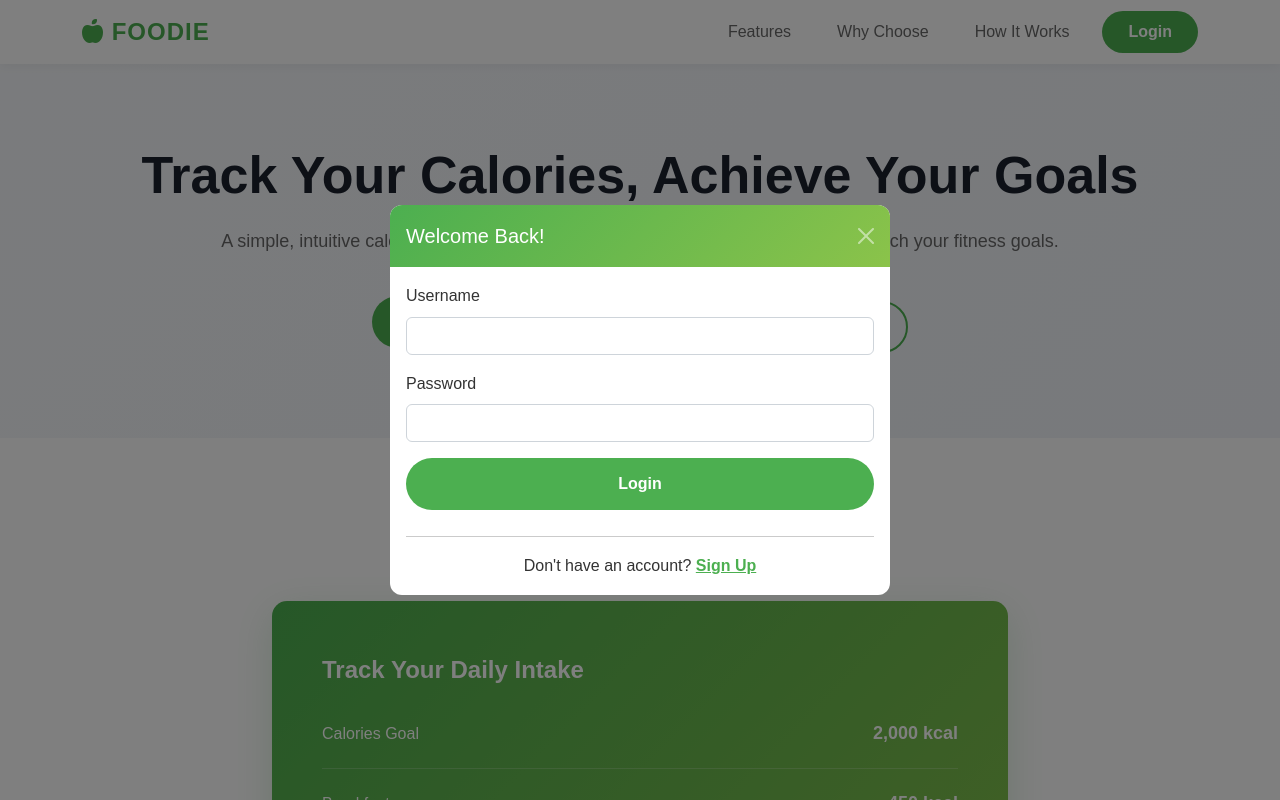
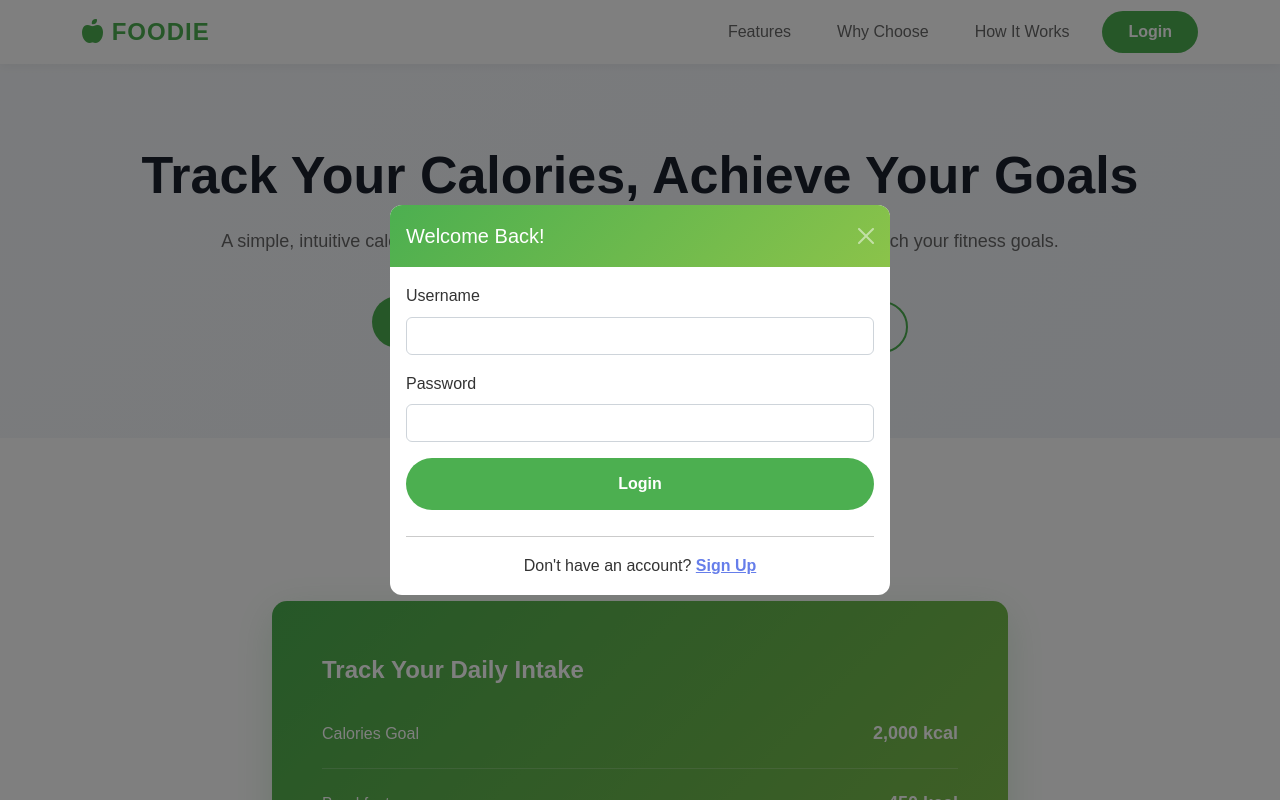
Before and after one commit to PranayaBasukala/Calorie-Tracker, a Django app: page / in a window 1280 px wide, after a click on "Login". Run offline with Django 5.2, Linux system fonts and the light colour scheme.

```diff
--- a/counter/templates/landing.html
+++ b/counter/templates/landing.html
@@ -692,7 +692,7 @@
                         <button type="submit" class="btn btn-primary-lg w-100">Login</button>
                     </form>
                     <hr>
-                    <p class="text-center" style="margin-bottom: 0;">Don't have an account? <a href="#" data-bs-dismiss="modal" data-bs-toggle="modal" data-bs-target="#signupModal" style="color: #4CAF50; font-weight: 600;">Sign Up</a></p>
+                    <p class="text-center" style="margin-bottom: 0;">Don't have an account? <a href="#" data-bs-dismiss="modal" data-bs-toggle="modal" data-bs-target="#signupModal" style="color: #667eea; font-weight: 600;">Sign Up</a></p>
                 </div>
             </div>
         </div>
@@ -736,7 +736,7 @@
                         <button type="submit" class="btn btn-primary-lg w-100">Create Account</button>
                     </form>
                     <hr>
-                    <p class="text-center" style="margin-bottom: 0;">Already have an account? <a href="#" data-bs-dismiss="modal" data-bs-toggle="modal" data-bs-target="#loginModal" style="color: #4CAF50; font-weight: 600;">Login</a></p>
+                    <p class="text-center" style="margin-bottom: 0;">Already have an account? <a href="#" data-bs-dismiss="modal" data-bs-toggle="modal" data-bs-target="#loginModal" style="color: #667eea; font-weight: 600;">Login</a></p>
                 </div>
             </div>
         </div>
```
